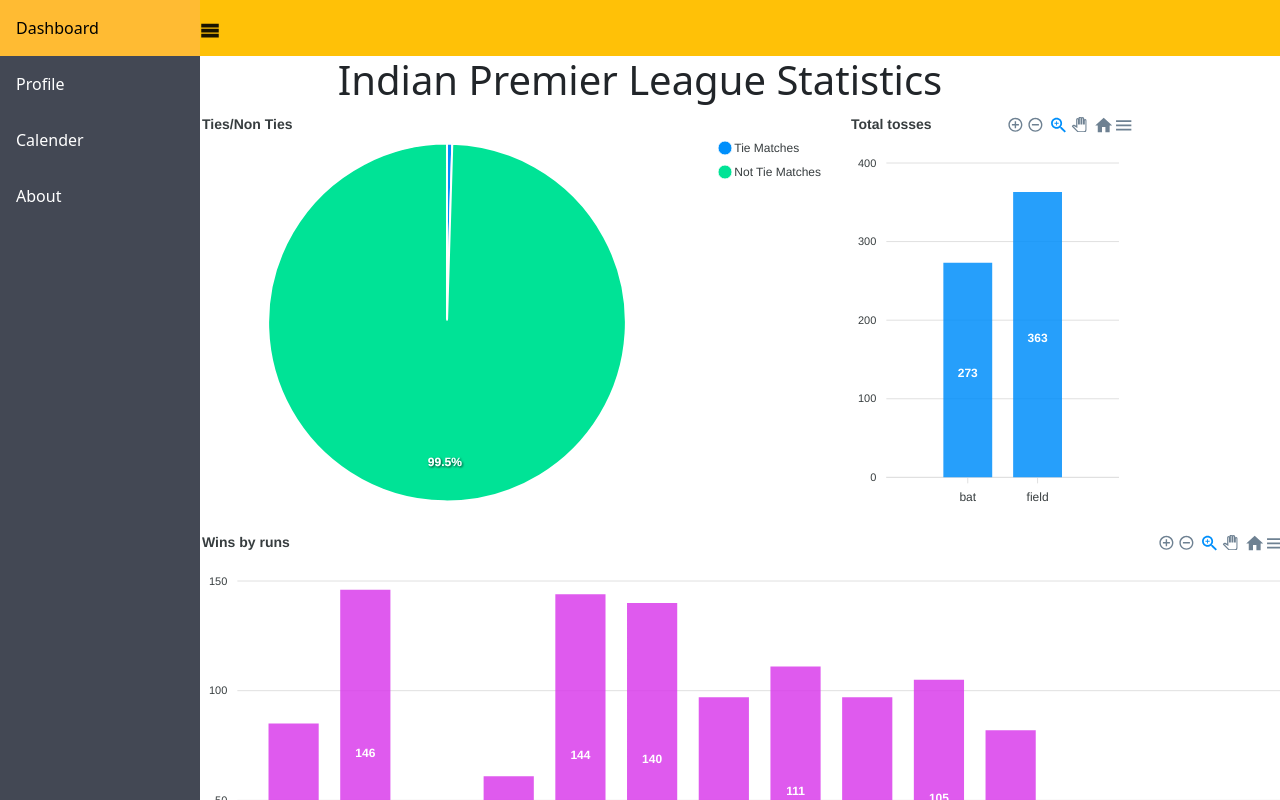
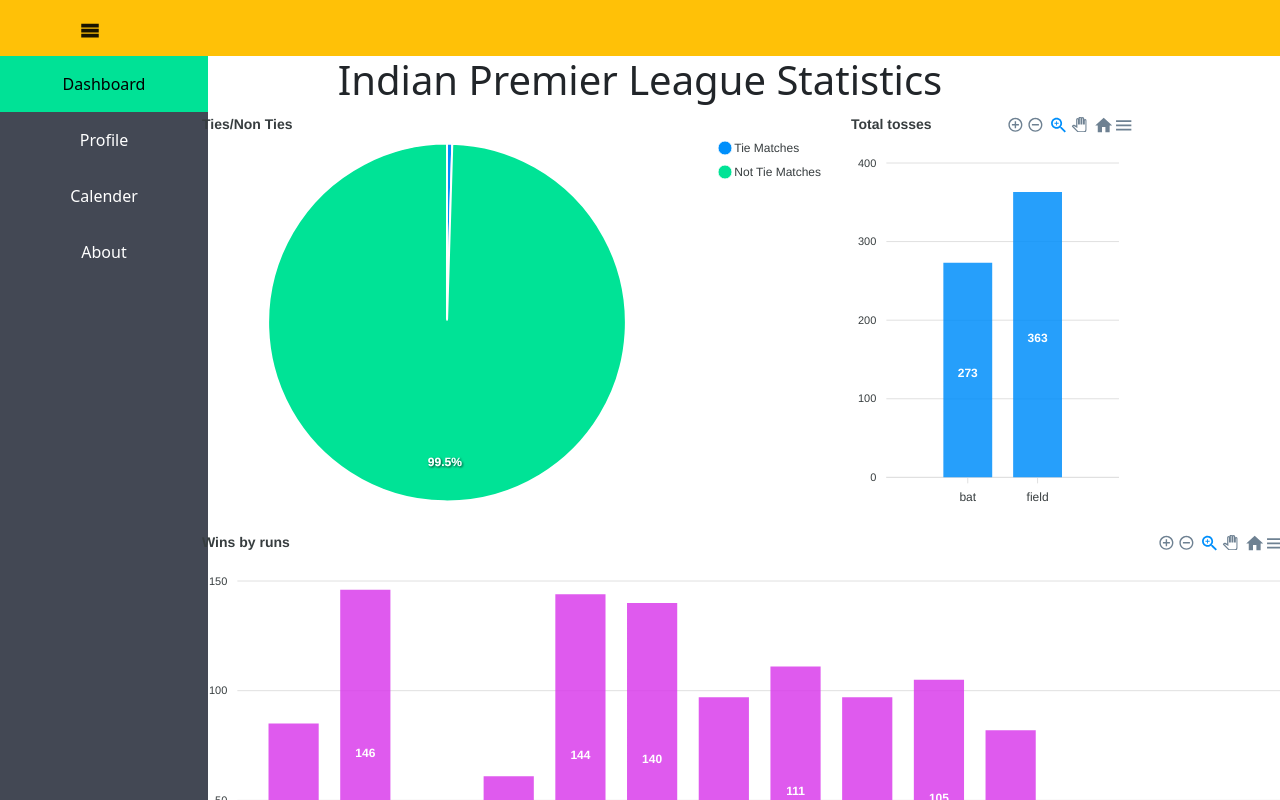
Before and after one commit to shreyaansjain06/ipl, a React (Create React App) app: page / in a window 1280 px wide. Shown: the top 800 px of the page. Built offline with nearby package versions, Linux system fonts and the light colour scheme; the HTML template or start-up script is replaced by a standard one.

Commit message:
Add toggle feature

```diff
--- a/src/App.js
+++ b/src/App.js
@@ -1,11 +1,10 @@
-import Sidebar from './Components/Sidebar';
+
 import Navbar from './Components/Navbar';
 import Graph from './Components/Graph';
 import 'bootstrap/dist/css/bootstrap.min.css';
 function App() {
   return (
     <div className="App">
-      <Sidebar/>
     <Navbar/>
     <Graph/>
     </div>
--- a/src/Components/Navbar.css
+++ b/src/Components/Navbar.css
@@ -2,12 +2,11 @@
     margin:0;
     padding: 0;
     background-color: #434854;
-    position: fixed;
     height: 100%;
     overflow: auto;
   }
   .icon{
-    margin-left:200px;
+    margin-left:5rem;
   }
   .header{
     text-align:center;
--- a/src/Components/Navbar.js
+++ b/src/Components/Navbar.js
@@ -1,12 +1,17 @@
-import React from 'react'
+import React, {useState} from 'react'
+import Sidebar from './Sidebar'
 import {ImMenu} from "react-icons/im"
 import "./Navbar.css"
 const Navbar = () => {
+  const [showSidebar, setShowSidebar] =useState(true)
   return (
     <>
-    <nav className="navbar navbar-expand-lg navbar-light bg-warning nav">
-    <a className="navbar-brand icon" href="/"><ImMenu/></a>
-</nav>
+    <div className="navbar navbar-expand-lg navbar-light bg-warning nav">
+    <div className="navbar-brand icon"><ImMenu onClick={()=>{setShowSidebar(!showSidebar)}}/></div>
+    </div>
+
+    <Sidebar show={showSidebar}/>
+
 <h1 className="header">Indian Premier League Statistics</h1>
     </>
   )
--- a/src/Components/Sidebar.css
+++ b/src/Components/Sidebar.css
@@ -2,12 +2,12 @@
 .sidebar {
     margin: 0;
     padding: 0;
-    width: 200px;
+    width: 13rem;
     background-color: #434854;
     position: fixed;
-    height: 100%;
-    overflow: auto;
-    z-index:1;
+    height: 95vh;
+    left:-100%;
+    transition: all 1s;
   }
 
   .sidebar a {
@@ -15,11 +15,11 @@
     color: white;
     padding: 16px;
     text-decoration: none;
+    text-align: center;
   }
 
-  /* Active/current link */
   .sidebar a.active {
-    background-color: #ffbb33;
+    background-color: #00E296;
     color: black;
   }
 
@@ -27,6 +27,10 @@
     background-color: #555;
     color: white;
   }
+  .show{
+    left:0
+  }
+
 
   @media screen and (max-width: 700px) {
     .sidebar {
--- a/src/Components/Sidebar.js
+++ b/src/Components/Sidebar.js
@@ -1,14 +1,15 @@
 import React from 'react'
 import "./Sidebar.css";
-const Sidebar = () => {
+const Sidebar = ({show}) => {
   return (
     <>
-    <div className="sidebar">
-  <a className="active" href="#home">Dashboard</a>
-  <a href="#news">Profile</a>
-  <a href="#contact">Calender</a>
-  <a href="#about">About</a>
-</div>
+        <div className={show ? 'sidebar show':'sidebar'}>
+        <a className="active" href="#home">Dashboard</a>
+        <a href="#news">Profile</a>
+        <a href="#contact">Calender</a>
+        <a href="#about">About</a>
+        </div>
+
     </>
   )
 }
```
